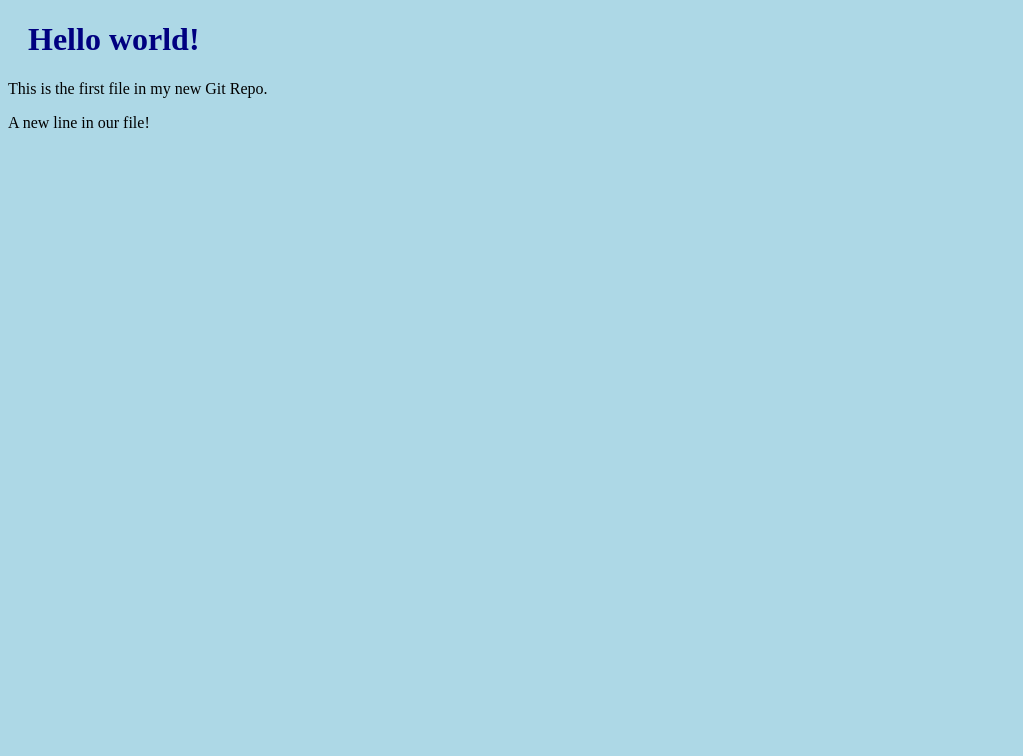
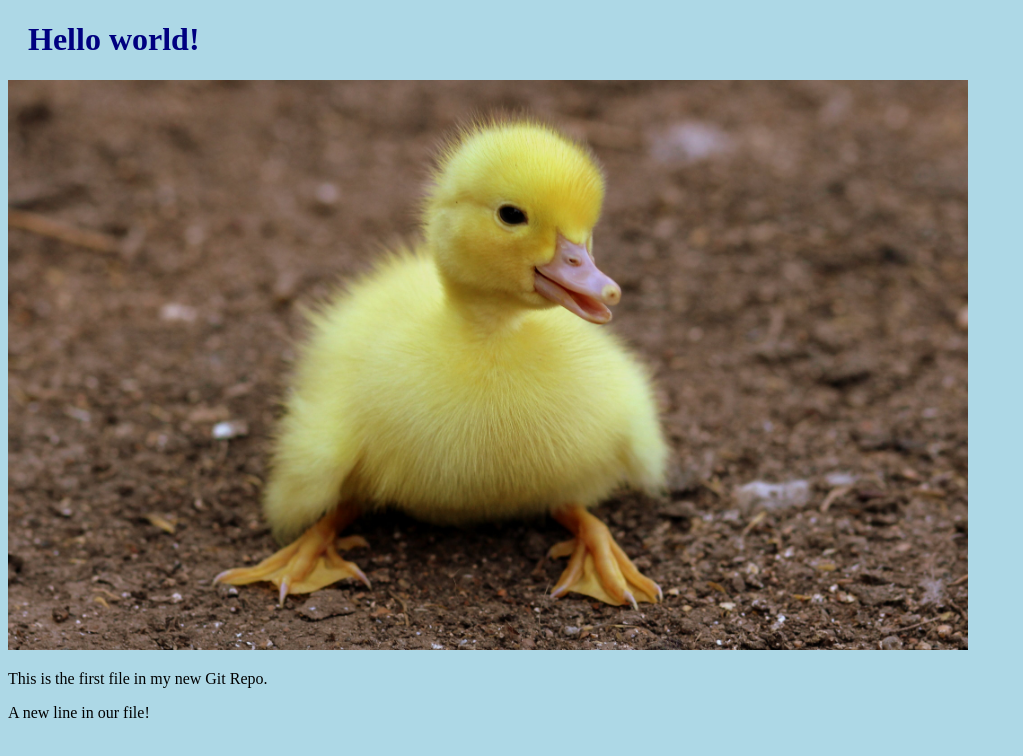
Before and after one commit to ritubhas/testproject1, a plain HTML site: page index.html in a window 1280 px wide. Shown: the whole page, without its empty margins (0-1023 px from the left). Drawn offline with Linux system fonts and the light colour scheme.

Commit message:
Added images to the Hello World!

```diff
--- a/index.html
+++ b/index.html
@@ -7,6 +7,8 @@
 <body>
 
 <h1>Hello world!</h1>
+<div><img src="pexels-pixabay-162140.jpg" alt="Hello World from Space"
+style="width:100%;max-width:960px"></div>
 <p>This is the first file in my new Git Repo.</p>
 <p>A new line in our file!</p>
 
```
Also changed, not shown: pexels-pixabay-162140.jpg (added).
